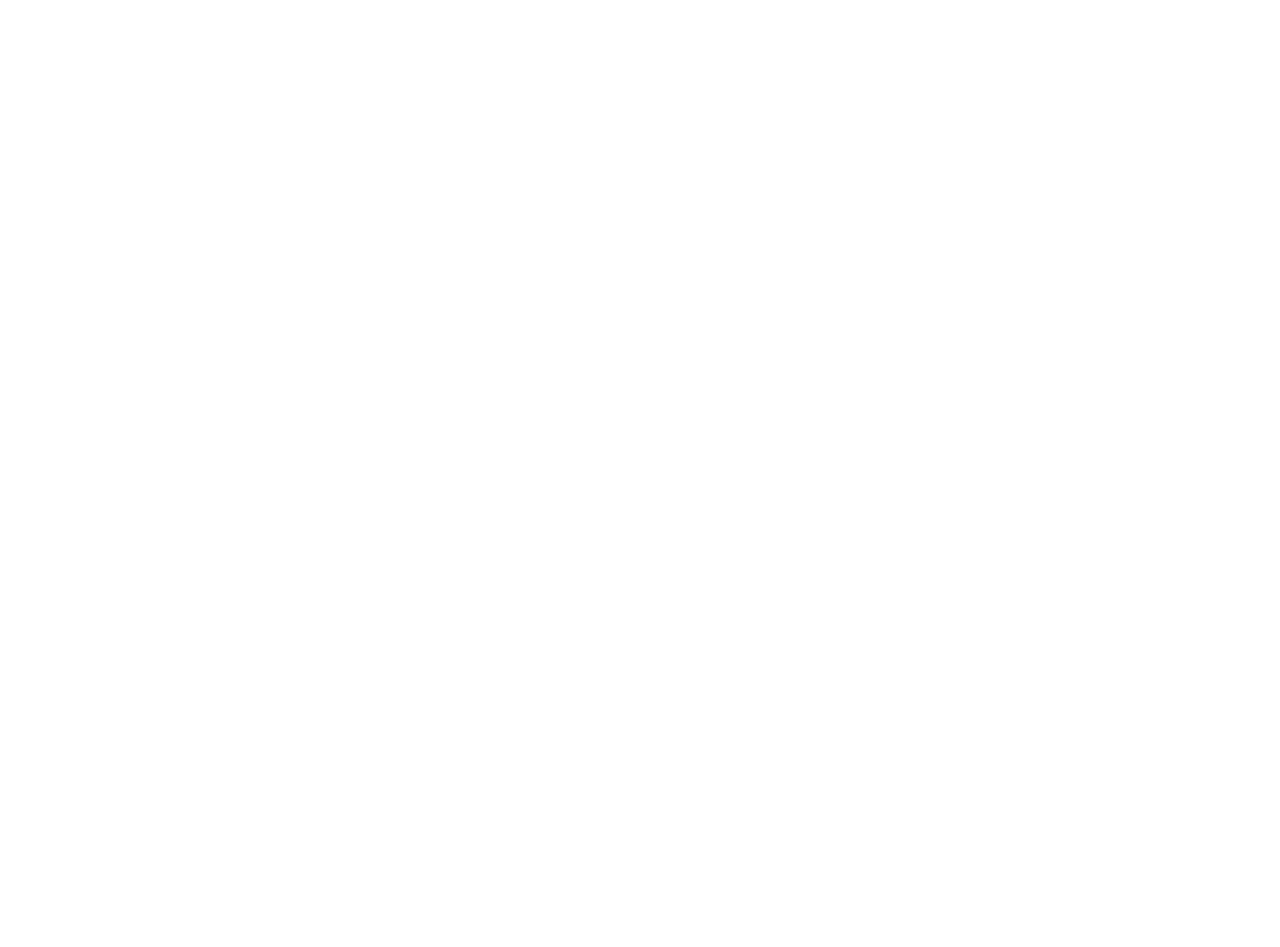
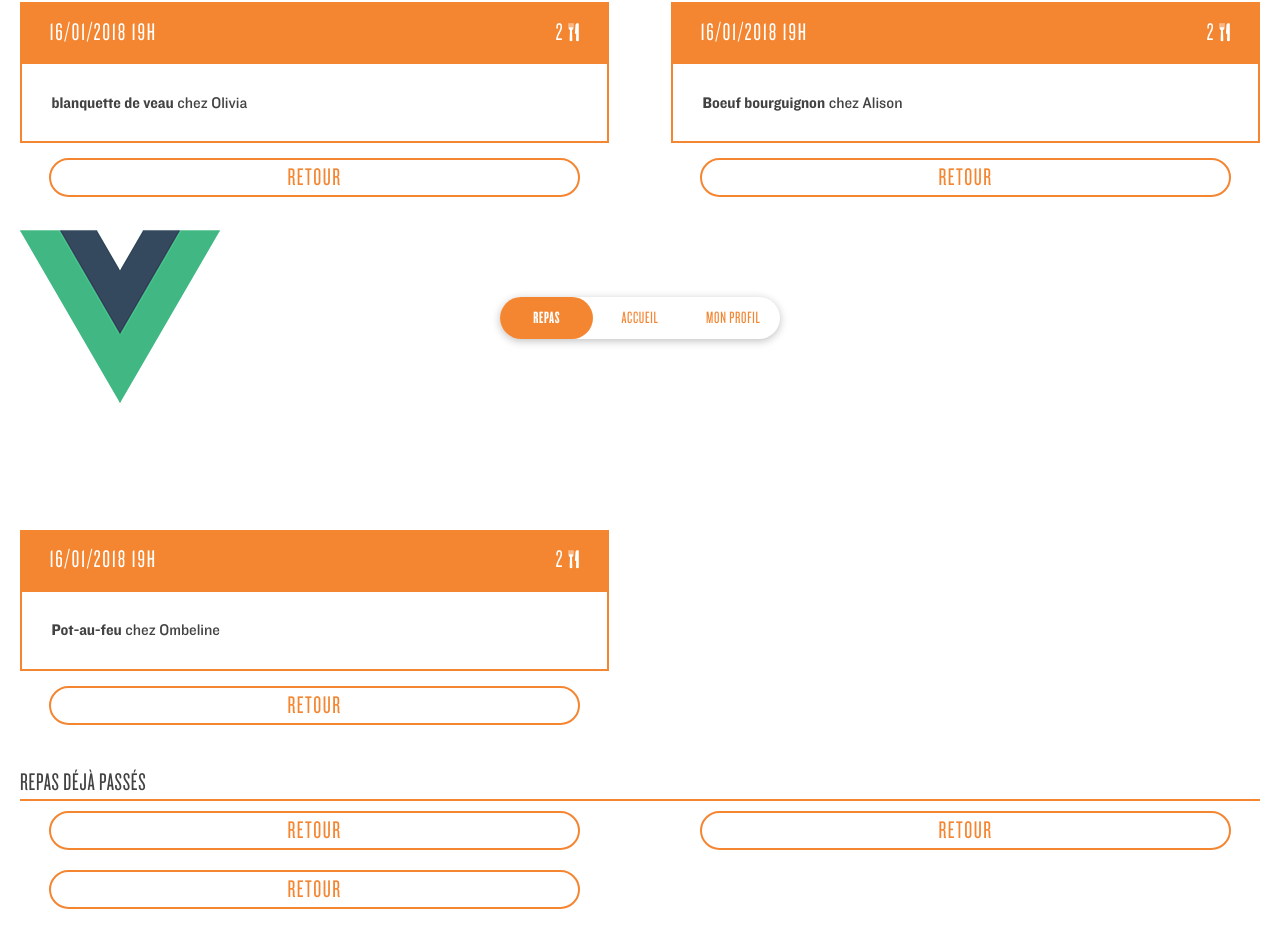
Before and after one commit to Zyigh/SI-mobile, a Vue app in the folder front/: page /tabs/my-meals in a window 1280 px wide. Shown: the part 441-1388 px from the top of the page. Before the commit the page ends 800 px from the top, so only its background shows below. Built offline with nearby package versions, Linux system fonts and the light colour scheme.

Commit message:
page all meals done (static)

```diff
--- a/front/src/pages/Home.vue
+++ b/front/src/pages/Home.vue
@@ -2,7 +2,7 @@
   <div class="page">
       <head-bar></head-bar>
       <div class="page__inner">
-        <h2 class="sq-list__title">Aujourd'hui</h2>
+        <h2 class="title--bordered">Aujourd'hui</h2>
         <ul class="list sq-list">
           <li class="sq-list__item" v-for="meal in meals" :key="meal.id">
             <square-card v-bind:mealdata="meal"></square-card>
--- a/front/src/pages/MealInvitations.vue
+++ b/front/src/pages/MealInvitations.vue
@@ -12,8 +12,8 @@
         <div class="headtitle meal-invitations__headtitle">
           <h1 class="headpage__title">Fondue Savoyarde</h1>
           <div class="headpage__subtitles">
-            <span class="headpage__subtitle">Auj 11h</span>
-            <span class="headpage__subtitle">5 restants</span>
+            <span class="headpage__subtile">Auj 11h</span>
+            <span class="headpage__subtitle">5 <i class="icomoon icon-fork-knife icon-fork-knife--dark"></i> restants</span>
           </div>
         </div>
         <div class="tag__list">
@@ -43,7 +43,7 @@
 
               <div class="actions">
                 <button type="button" name="button" class="btn__orange--virgin">x</button>
-                <button type="button" name="button" class="btn__orange--empty">x</button>
+                <button type="button" name="button" class="sqbtn__orange--empty">x</button>
               </div>
             </div>
 
@@ -55,7 +55,7 @@
 
               <div class="guest">
                 <span class="guest__number">2</span>
-                <span class="guest__icon"></span>
+                <span class="guest__icon"><i class="icomoon icon-fork-knife icon-fork-knife--dark"></i></span>
               </div>
             </div>
           </div>
--- /dev/null
+++ b/front/src/pages/MyMeals.vue
@@ -0,0 +1,85 @@
+<template>
+    <div class="mealform page">
+      <div class="headpage mealform__headpage">
+        <div class="page__inner">
+          <div class="mealform__headpage-top">
+            <router-link to="/meal" tag="span" class="headpage__back">retour</router-link>
+          </div>
+          <h1 class="headpage__title">Historique des repas organisés</h1>
+        </div>
+      </div>
+
+      <div class="page__inner page__body">
+        <section class="section">
+          <h2 class="title--bordered">Repas à venir</h2>
+
+          <ul class="list sq-list">
+            <li class="sq-list__item" v-for="meal in meals" :key="meal.id">
+              <square-card v-bind:mealdata="meal"></square-card>
+              <div class="btn__outer--centered">
+                <router-link to="/mealform" tag="button" class="btn__orange--empty">Retour</router-link>
+              </div>
+            </li>
+          </ul>
+        </section>
+        <section class="section">
+          <h2 class="title--bordered">Repas déjà passés</h2>
+
+          <ul class="list sq-list">
+            <li class="sq-list__item" v-for="meal in meals" :key="meal.id">
+              <div class="btn__outer--centered">
+                <router-link to="/mealform" tag="button" class="btn__orange--empty">Retour</router-link>
+              </div>
+            </li>
+          </ul>
+        </section>
+      </div>
+
+    </div>
+
+</template>
+
+<script>
+
+import SquareCard from "../components/SquareCard.vue";
+
+export default {
+  name: "MyMeals",
+  data() {
+    return {
+      meals: [
+        {
+          hostName: 'Salas',
+          hostSurname: 'Olivia',
+          mealName: 'blanquette de veau',
+          date: '16/01/2018',
+          hour: '19h',
+          placesLeft: 2,
+          imgUrl: ""
+        },
+        {
+          hostName: 'Sayarath',
+          hostSurname: 'Alison',
+          mealName: 'Boeuf bourguignon',
+          date: '16/01/2018',
+          hour: '19h',
+          placesLeft: 2,
+          imgUrl: ""
+        },
+        {
+          hostName: 'Reininger',
+          hostSurname: 'Ombeline',
+          mealName: 'Pot-au-feu',
+          date: '16/01/2018',
+          hour: '19h',
+          placesLeft: 2,
+          imgUrl: ""
+        }
+      ]
+    };
+  },
+  components: {
+    SquareCard
+  }
+};
+</script>
--- a/front/src/pages/PageTabs.vue
+++ b/front/src/pages/PageTabs.vue
@@ -6,7 +6,7 @@
     </div>
 
     <nav class="ctabbar">
-      <router-link to="/tabs/meals" v-on:click.native="switchPage('/tabs/meals')" tag="div" class="ctabbar__link" v-bind:class="{ selected: current == '/tabs/meals' }">
+      <router-link to="/tabs/my-meals" v-on:click.native="switchPage('/tabs/my-meals')" tag="div" class="ctabbar__link" v-bind:class="{ selected: current == '/tabs/my-meals' }">
         <span class="ctabbar__label">Repas</span>
       </router-link>
 
--- a/front/src/router/index.js
+++ b/front/src/router/index.js
@@ -9,6 +9,7 @@
 import PageTabs from '../pages/PageTabs'
 import EndMessage from '../pages/EndMessage'
 import MealInvitations from '../pages/MealInvitations'
+import MyMeals from '../pages/MyMeals'
 import Profile from '../pages/Profile'
 
 Vue.use(Router);
@@ -36,7 +37,12 @@
             path: 'profile',
             name: 'Profile',
             component: Profile,
-          }
+          },
+          {
+            path: 'my-meals',
+            name: 'MyMeals',
+            component: MyMeals,
+          },
         ]
       },
       {
--- a/front/src/scss/base/buttons.scss
+++ b/front/src/scss/base/buttons.scss
@@ -32,14 +32,21 @@
 }
 
 .btn__orange--empty {
+  @extend .btn;
+  width: 90%;
+
   border: 2px solid $main-color;
   background: none;
   font-size: $size-2;
+  text-align: center;
+  color: $main-color;
+  border-radius: 25px;
+}
+
+.sqbtn__orange--empty {
+
   width: 40px;
   height: 40px;
-  border-radius: 25px;
-  text-align: center;
-  color: $main-color;
 }
 
 .btn__fab {
--- a/front/src/scss/base/common.scss
+++ b/front/src/scss/base/common.scss
@@ -1,7 +1,3 @@
-body {
-  font-family: $fontCdn;
-}
-
 .page {
   padding-bottom: 4rem;
 }
@@ -10,7 +6,7 @@
     padding: 0 20px;
 }
 
-.pack__body {
+.page__body {
   padding-top: 3.5rem;
 }
 
@@ -21,3 +17,7 @@
 .section {
   margin-bottom: 2.5rem;
 }
+
+.sq-list__item {
+  margin-bottom: 1rem;
+}
--- a/front/src/scss/components/ctabbar.scss
+++ b/front/src/scss/components/ctabbar.scss
@@ -33,6 +33,13 @@
 
 }
 
+.ctabbar__label {
+  text-transform: uppercase;
+  font-family: $fontCdn;
+  letter-spacing: $lspacing-2;
+  font-size: 1.7rem;
+}
+
 .ctabbar__icon {
 
 }
--- a/front/src/scss/components/guest.scss
+++ b/front/src/scss/components/guest.scss
@@ -8,7 +8,7 @@
 }
 
 .guest__icon {
-
+  font-size: 2.5rem !important;
 }
 
 .guest__number--small {
--- a/front/src/scss/components/square-card.scss
+++ b/front/src/scss/components/square-card.scss
@@ -58,9 +58,7 @@
     align-items: center;
     padding: 3% 5%;
     color: $white;
-    font-family: $fontCdn;
-    font-size: 2.4rem;
-    line-height: 2.5rem;
+    @include title-lvl-2();
     background: $main-color;
 }
 .sq-card__infos .date {
--- a/front/src/scss/pages/meal-invitations.scss
+++ b/front/src/scss/pages/meal-invitations.scss
@@ -1,10 +1,14 @@
 .meal-invitations {
-
+  .icon-fork-knife--dark {
+    font-size: 1.8rem;
+    &:before {
+      color: $body-color !important;
+    }
+  }
 }
 
 .meal-invitations__headtitle {
-  padding-top: 4rem;
-
+  padding-top: 1rem;
   .headpage__subtitles {
     margin-bottom: 3rem;
   }
```
Also changed, not shown: front/src/components/CtabBar.vue (+4 -3 lines).
